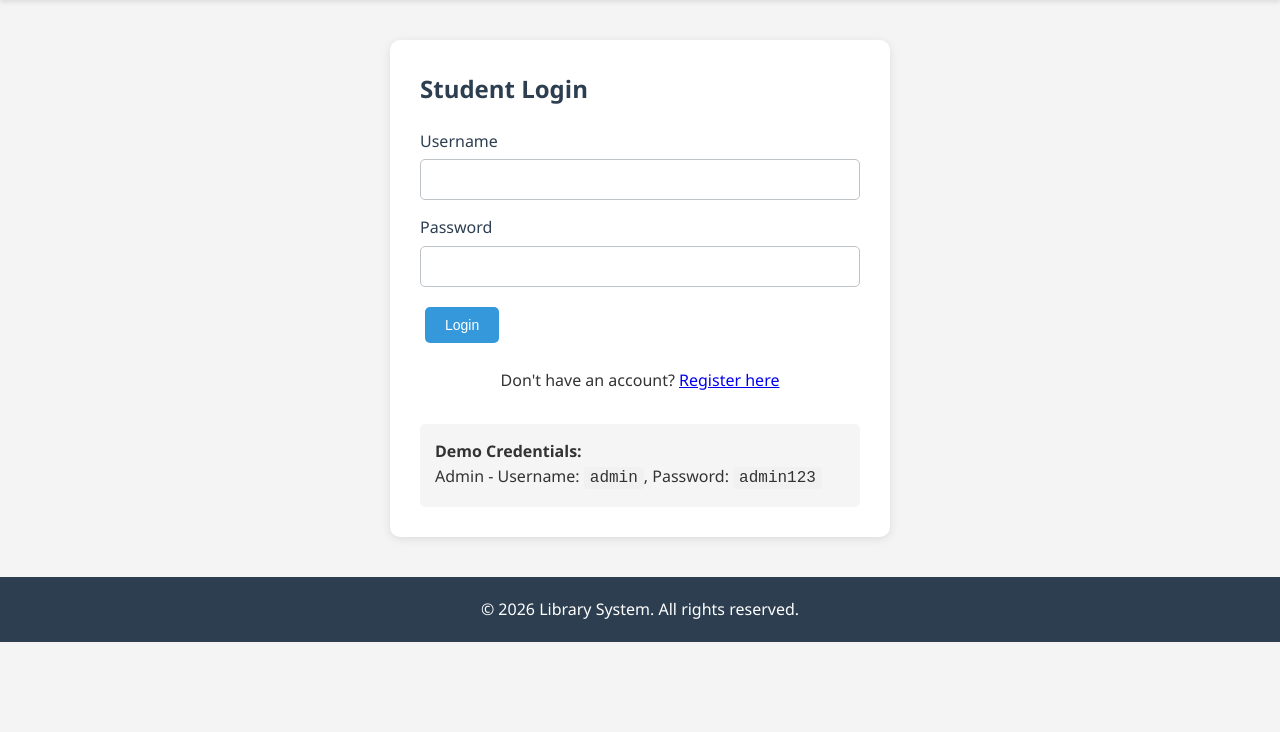
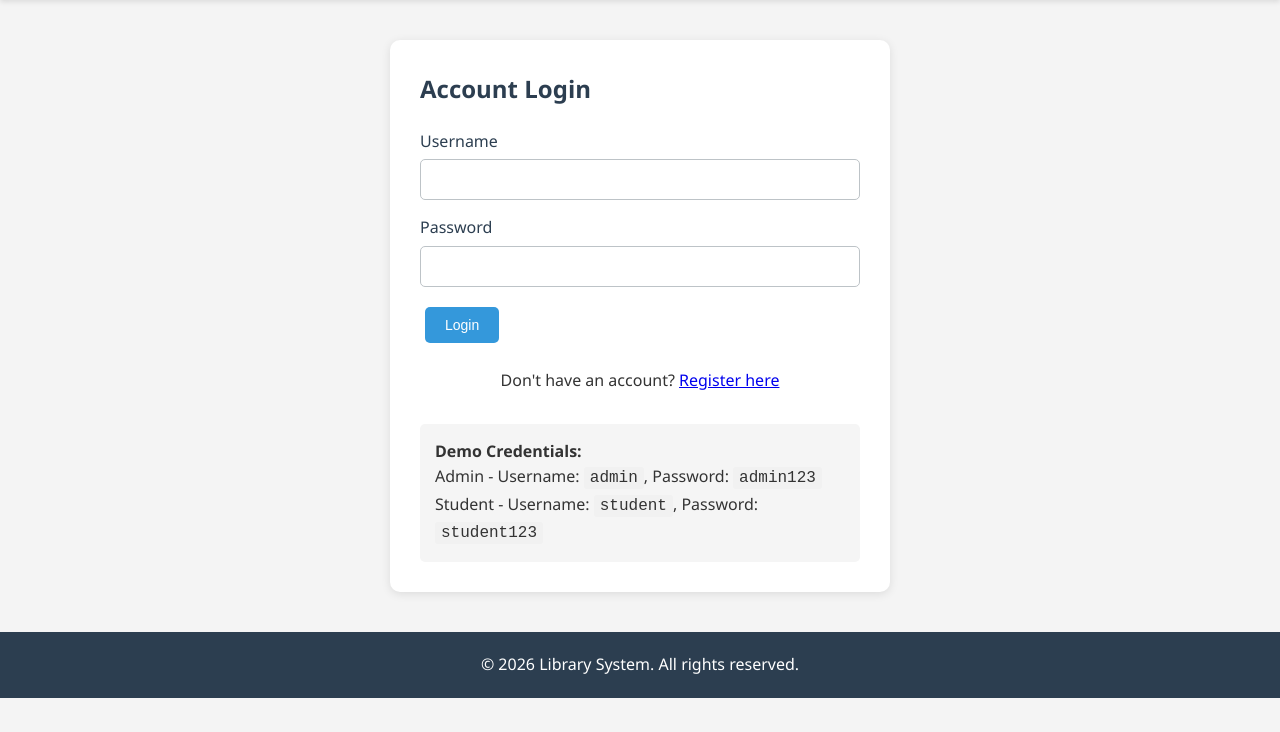
Before and after one commit to magalanahia/library-book-borrowing-system, a PHP site: page /library_system/pages/login.php in a window 1280 px wide. Shown: the part 68-800 px from the top of the page. Run offline with PHP 8.4, Linux system fonts and the light colour scheme.

Commit message:
Update login page for all user roles

```diff
--- a/pages/login.php
+++ b/pages/login.php
@@ -52,10 +52,10 @@ if ($_SERVER['REQUEST_METHOD'] === 'POST') {
 
     <div class="container">
         <div class="form-container">
-            <h2>Student Login</h2>
+            <h2>Account Login</h2>
 
             <?php if ($success): ?>
-                <div class="alert alert-success">Registration successful! Please login with your credentials.</div>
+                <div class="alert alert-success">Registration successful! Please log in with your credentials.</div>
             <?php endif; ?>
 
             <?php if ($error): ?>
@@ -83,6 +83,7 @@ if ($_SERVER['REQUEST_METHOD'] === 'POST') {
             <div style="margin-top: 30px; padding: 15px; background: #f5f5f5; border-radius: 5px;">
                 <p><strong>Demo Credentials:</strong></p>
                 <p>Admin - Username: <code>admin</code>, Password: <code>admin123</code></p>
+                <p>Student - Username: <code>student</code>, Password: <code>student123</code></p>
             </div>
         </div>
     </div>
```
